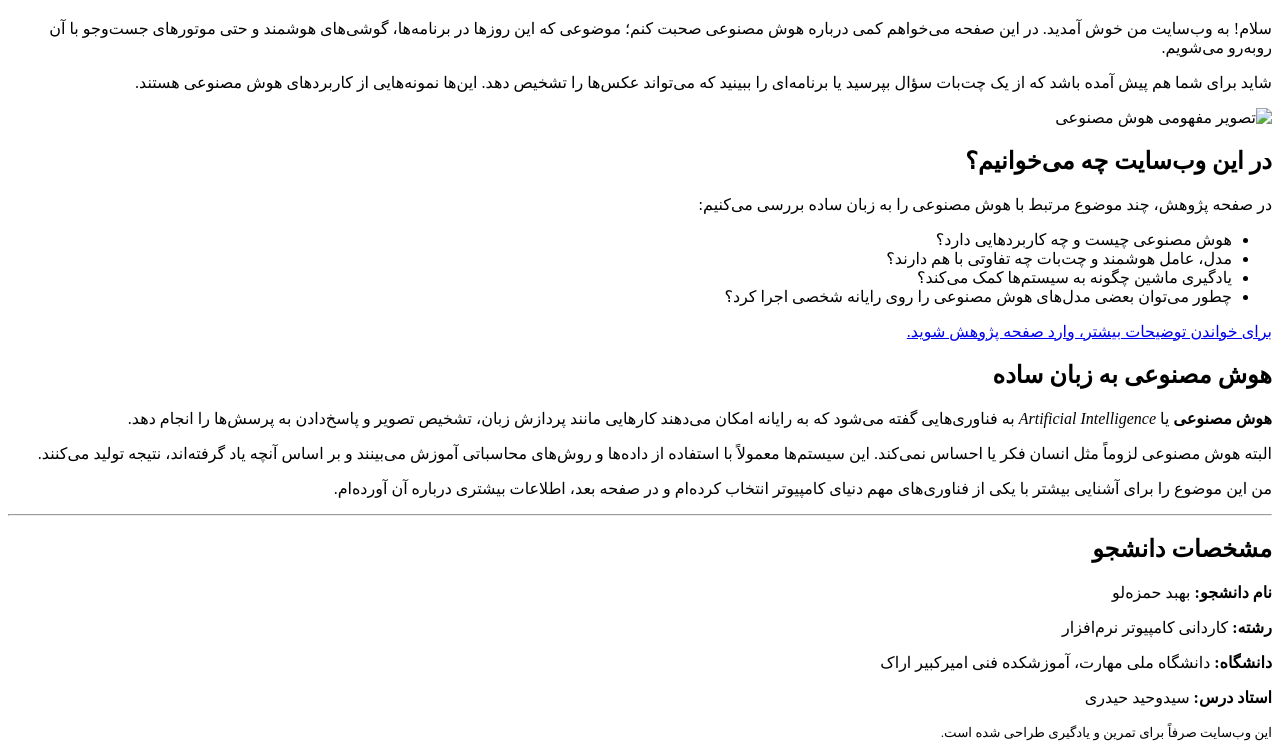
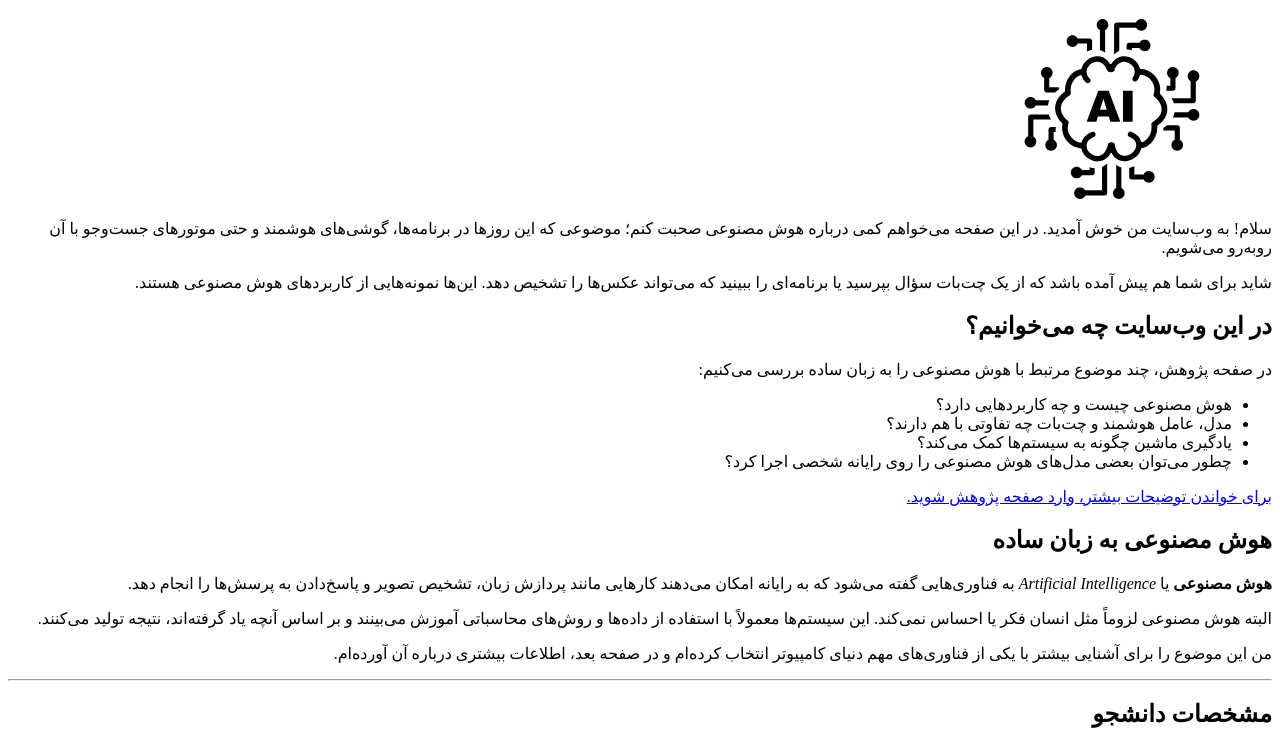
Before and after one commit to Behbody/Behbody.github.io, a plain HTML site: page index.html in a window 1280 px wide. Shown: the part 62-805 px from the top of the page. Drawn offline with Linux system fonts and the light colour scheme.

Commit message:
Update index.html

```diff
--- a/index.html
+++ b/index.html
@@ -9,7 +9,10 @@
 
     <div>
         <h1>آشنایی با هوش مصنوعی</h1>
-
+  <img src="Image/AI.svg"
+             alt="تصویر مفهومی هوش مصنوعی"
+             width="320"
+             height="180">
         <p>
             سلام! به وب‌سایت من خوش آمدید.
             در این صفحه می‌خواهم کمی درباره هوش مصنوعی صحبت کنم؛
@@ -22,11 +25,6 @@
             یا برنامه‌ای را ببینید که می‌تواند عکس‌ها را تشخیص دهد.
             این‌ها نمونه‌هایی از کاربردهای هوش مصنوعی هستند.
         </p>
-
-        <img src="images/ai-concept.svg"
-             alt="تصویر مفهومی هوش مصنوعی"
-             width="320"
-             height="180">
     </div>
 
     <div>
```
